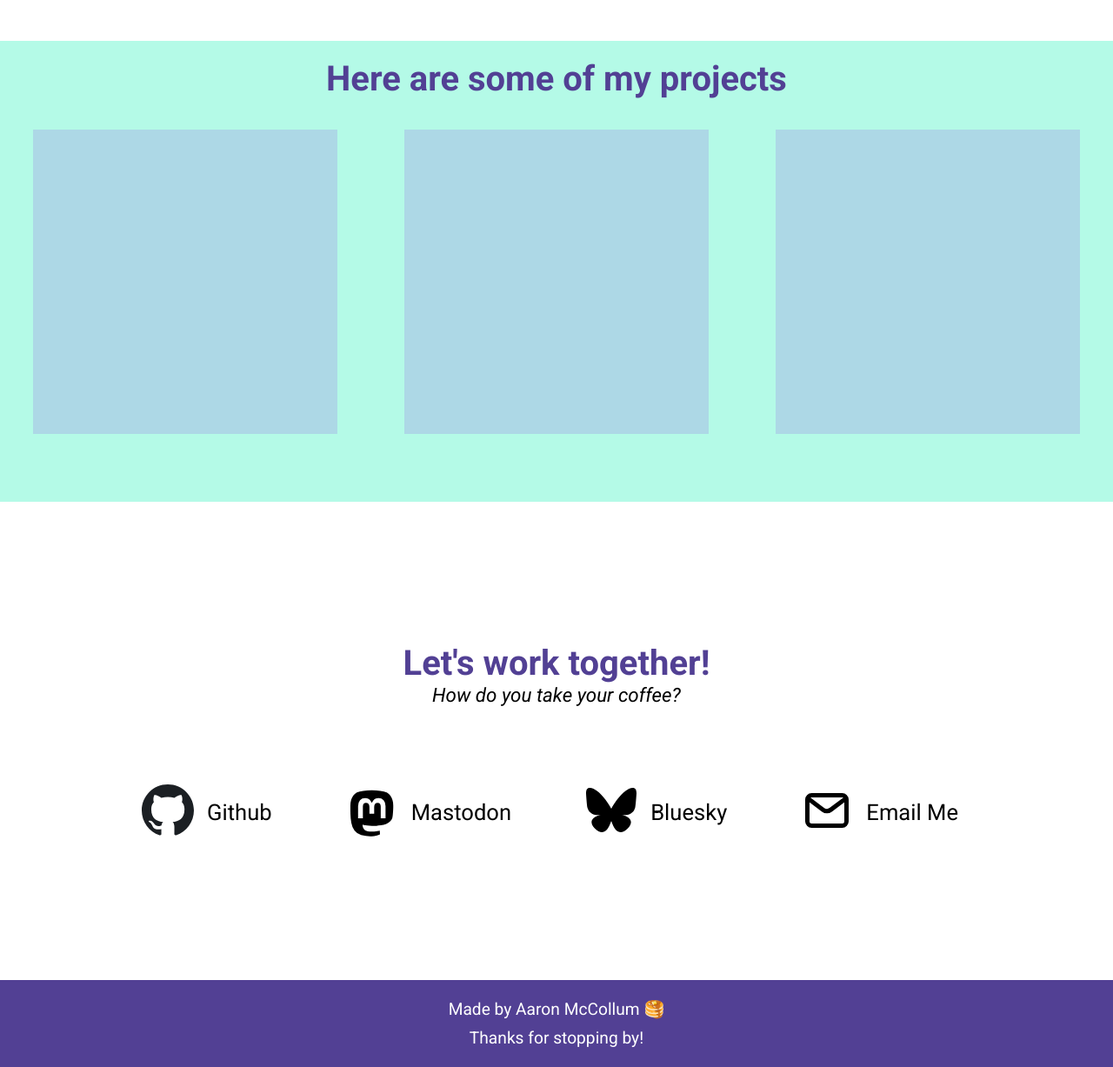
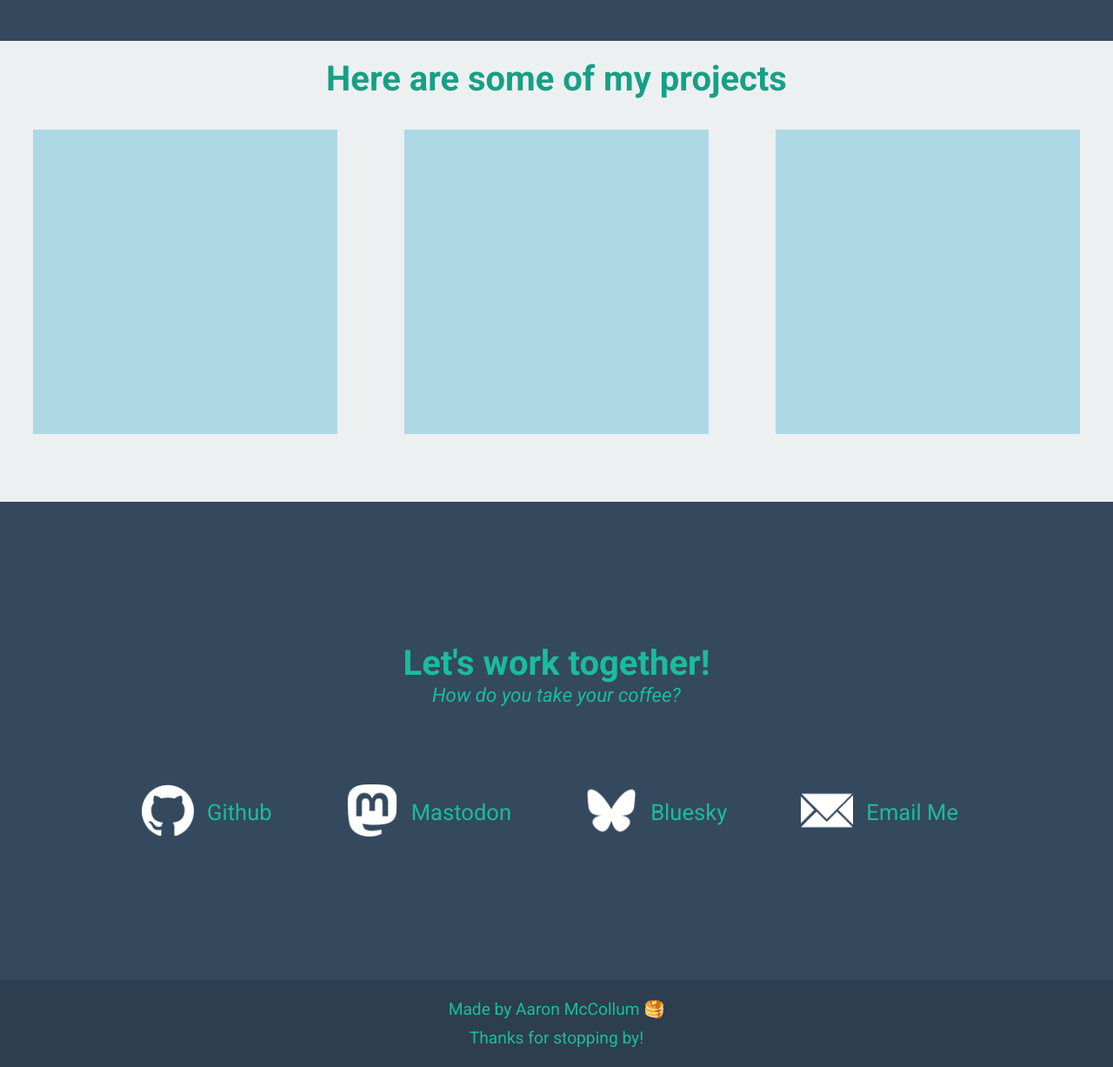
Before and after one commit to aaronmccollum/personal-website, a plain HTML site: page index.html in a window 1280 px wide. Shown: the part 469-1696 px from the top of the page at 87% size. Drawn offline with Linux system fonts and the light colour scheme.

Commit message:
changed color scheme

```diff
--- a/index.html
+++ b/index.html
@@ -52,19 +52,19 @@
             </div>
             <div id="social-links-container">
                 <div class="social-links" id="github-link">
-                    <a href="https://github.com/aaronmccollum" target="_blank"><img class="social-icon" src="icons/github-icon.svg" /></a>
+                    <a href="https://github.com/aaronmccollum" target="_blank"><img class="social-icon" src="icons/github-icon.webp" /></a>
                     <a href="https://github.com/aaronmccollum" target="_blank"><p class="social-name">Github</p></a>
                 </div>
                 <div class="social-links" id="mastodon-link">
-                    <a href="https://fosstodon.org/@aaronmccollum" target="_blank"><img class="social-icon" src="icons/mastodon.svg" /></a>
+                    <a href="https://fosstodon.org/@aaronmccollum" target="_blank"><img class="social-icon" src="icons/mastodon.webp" /></a>
                     <a href="https://fosstodon.org/@aaronmccollum" target="_blank"><p class="social-name">Mastodon</p></a>
                 </div>
                 <div class="social-links" id="bluesky-link">
-                    <a href="https://bsky.app/profile/aaronmccollum.bsky.social" target="_blank"><img class="social-icon" src="icons/bluesky.svg" /></a>
+                    <a href="https://bsky.app/profile/aaronmccollum.bsky.social" target="_blank"><img class="social-icon" src="icons/bluesky.png" /></a>
                     <a href="https://bsky.app/profile/aaronmccollum.bsky.social" target="_blank"><p class="social-name">Bluesky</p></a>
                 </div>
                 <div class="social-links" id="email-link">
-                    <a href="mailto:mccollumaarons@gmail.com"><img class="social-icon" src="icons/email.svg" /></a>
+                    <a href="mailto:mccollumaarons@gmail.com"><img class="social-icon" src="icons/email.webp" /></a>
                     <a href="mailto:mccollumaarons@gmail.com"><p class="social-name">Email Me</p></a>
                 </div>
             </div>
--- a/styles/styles.css
+++ b/styles/styles.css
@@ -5,7 +5,7 @@
 
 /* HEADER STYLES */
 header {
-    background-color: #2082A6;
+    background-color: #2C3E50;
     position: sticky;
     top: 0;
 }
@@ -25,16 +25,16 @@ li {
 
 a {
     text-decoration: none;
-    color: white;
+    color: #1ABC9C;
 }
 
 a:hover {
-    color: lightgray;
+    color: #A4C8E1;
 }
 
 /* INTRO STYLES */
 h1 {
-    color: #524094;
+    color: #1ABC9C;
     font-size: 3em;
     text-align: center;
 }
@@ -49,6 +49,7 @@ h1 {
     text-align: center;
     padding: 15px 0 0 0;
     width: 500px;
+    color: #F0F0F0;
 }
 
 #greeting {
@@ -64,17 +65,18 @@ h1 {
     display: flex;
     justify-content: space-evenly;
     align-items: center;
+    background-color: #34495E;
 }
 
 /* PROJECT STYLES */
 #projects {
     height: 530px;
     width: auto;
-    background-color: #b4fae7;
+    background-color: #ECF0F1;
 }
 
 #projects > h2 {
-    color: #524094;
+    color: #16A085;
     text-align: center;
     font-size: 2.5em;
     padding: 20px 0 35px 0;
@@ -100,10 +102,11 @@ h1 {
     flex-direction: column;
     align-items: center;
     justify-content: center;
+    background-color: #34495E;
 }
 
 #contact-message > h2 {
-    color: #524094;
+    color: #1ABC9C;
     text-align: center;
     font-size: 2.5em;
 }
@@ -112,6 +115,7 @@ h1 {
     text-align: center;
     font-style: italic;
     font-size: 1.4em;
+    color: #1ABC9C
 }
 
 #social-links-container {
@@ -139,12 +143,12 @@ h1 {
 
 .social-name {
     font-size: 1.6em;
-    color: black;
+    color: #1ABC9C;
 }
 
 /* FOOTER STYLES */
 footer {
-    background-color: #524094;
+    background-color: #2C3E50;
     height: 100px;
     display: flex;
     flex-direction: column;
@@ -153,7 +157,7 @@ footer {
 }
 
 footer > p {
-    color: white;
+    color: #1ABC9C;
     text-align: center;
     padding: 5px;
     font-size: 1.2em;
```
Also changed, not shown: icons/bluesky.png (added), icons/email.webp (added), icons/github-icon.webp (added), icons/mastodon.webp (added).
